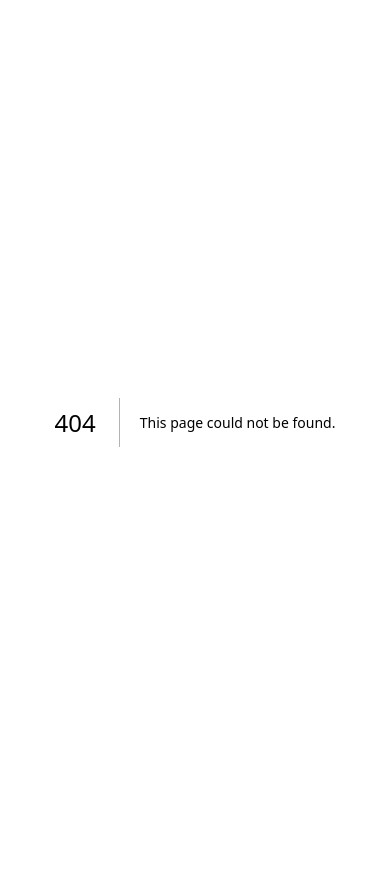
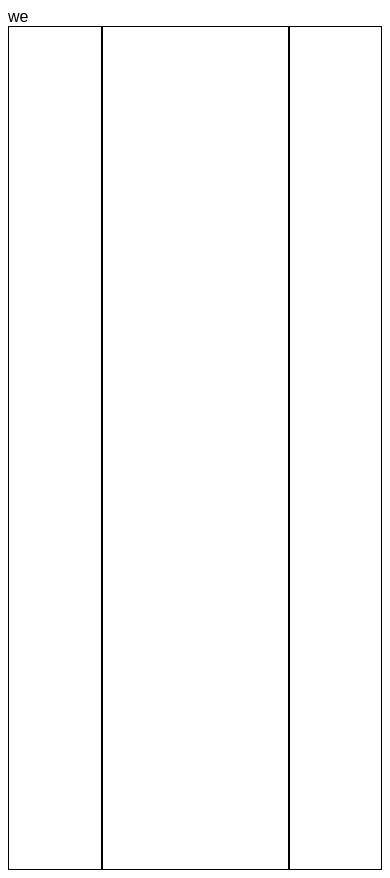
Before and after one commit to Sphinex0/lite-facebook, a Next.js app in the folder front-end/: page /home in a window 390 px wide. Before the commit this address had no page. Before the commit the page ends 844 px from the top, so only its background shows below. Built offline with nearby package versions, Linux system fonts and the light colour scheme.

Commit message:
isFollow repo function

```diff
--- a/front-end/app/globals.css
+++ b/front-end/app/globals.css
@@ -1,3 +1,7 @@
+*{
+    box-sizing: border-box;
+}
 body{
     font-family: sans-serif;
+    padding: 0;
 }
--- /dev/null
+++ b/front-end/app/home/home.module.css
@@ -0,0 +1,31 @@
+.container {
+  display: grid;
+  grid-template-columns: 1fr 2fr 1fr;
+  min-height: 100vh;
+}
+.container>* {
+ border: 1px solid black;
+}
+
+@media only screen and (max-width: 900px) {
+  .image {
+    width: 120px;
+    height: 120px;
+  }
+
+  .title {
+    margin-top: 0;
+  }
+
+  .basicInfo {
+    flex-direction: column;
+    align-items: center;
+    justify-content: center;
+    text-align: center;
+  }
+
+  .profileHeader {
+    width: 95%;
+  }
+
+}
--- /dev/null
+++ b/front-end/app/home/page.js
@@ -0,0 +1,17 @@
+import styles from './home.module.css'
+const Home = () =>{
+  return (
+    <div className={styles.container}>
+     <aside>
+
+     </aside>
+     <section>
+
+     </section>
+     <aside>
+
+     </aside>
+    </div>
+  )
+}
+export default Home;
--- a/front-end/app/layout.js
+++ b/front-end/app/layout.js
@@ -20,6 +20,7 @@ export default function RootLayout({ children }) {
   return (
     <html lang="en">
       <body className={`${geistSans.variable} ${geistMono.variable}`}>
+      <header>we</header>
         {children}
       </body>
     </html>
```
Also changed, not shown: 1 other file (tests, documents, lock files or other folders).
